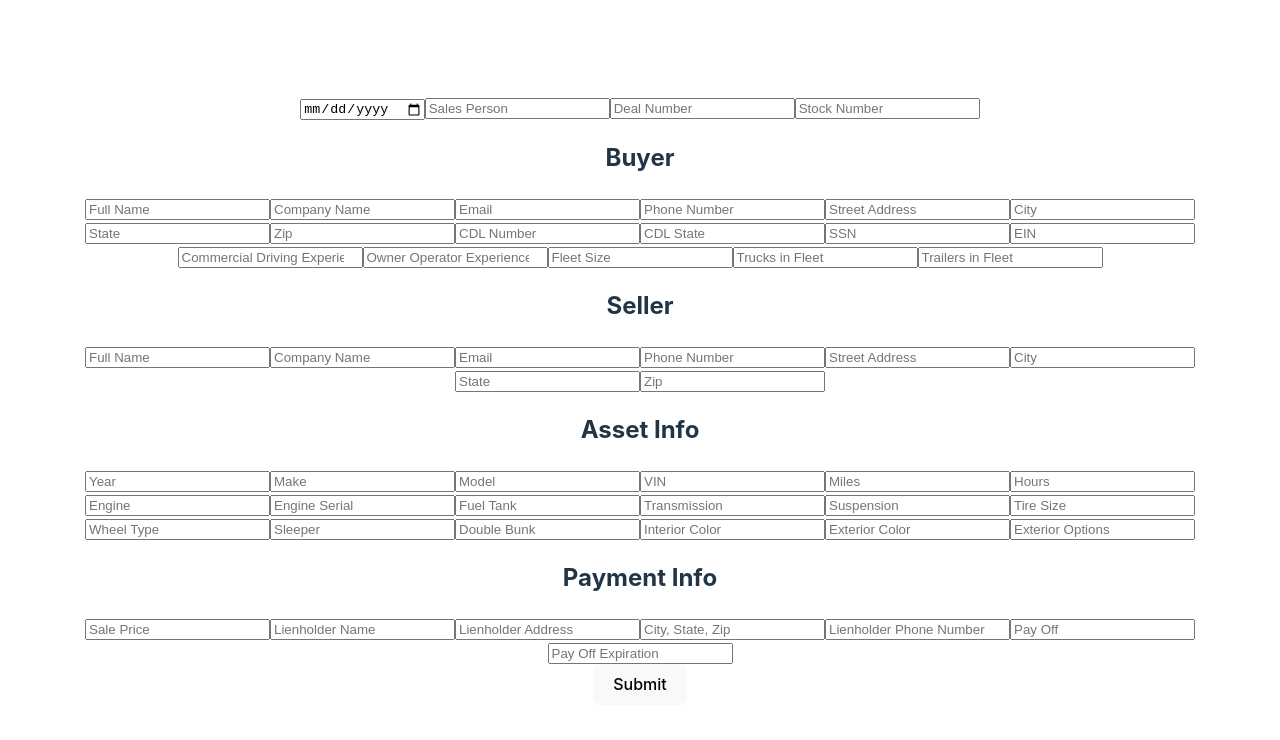
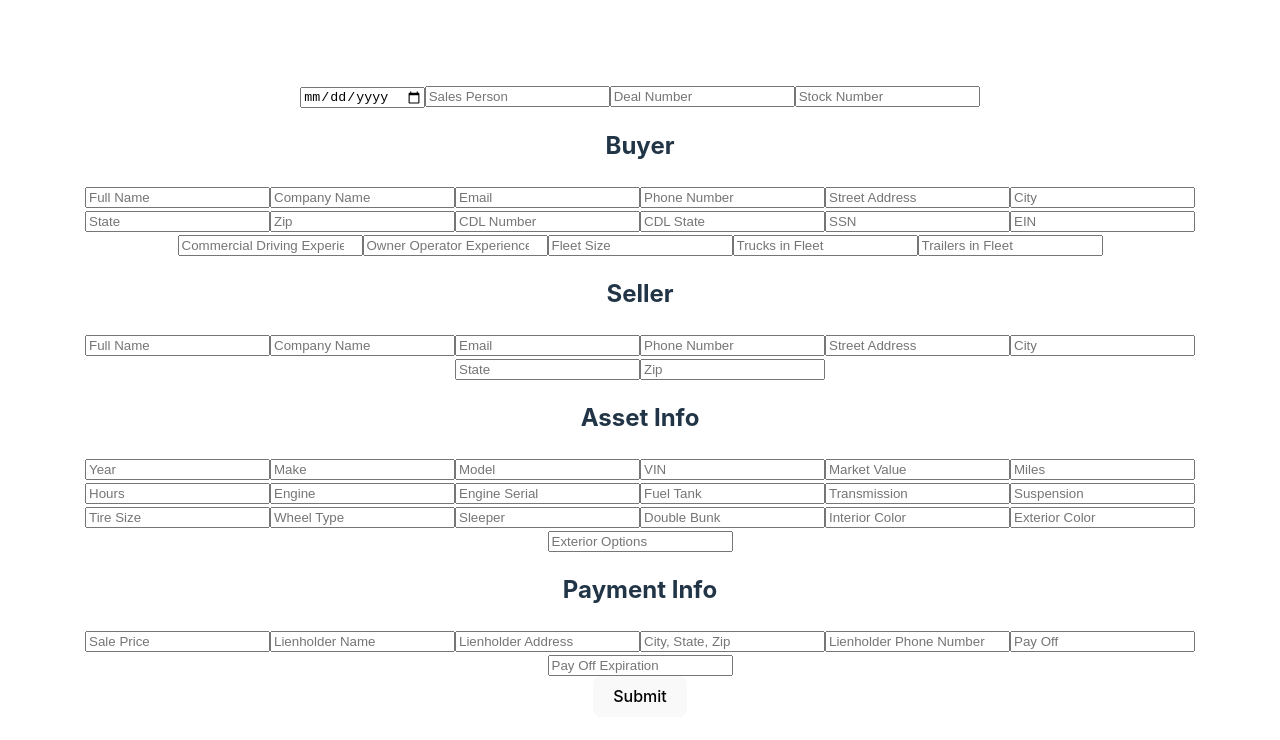
Before and after one commit to LuisGomez-238/OSCR, a React (Vite) app: page / in a window 1280 px wide. Shown: the top 740 px of the page. Built offline with nearby package versions, Linux system fonts and the light colour scheme.

Commit message:
added assetMarketValue field

```diff
--- a/src/App.jsx
+++ b/src/App.jsx
@@ -34,6 +34,7 @@ const App = () => {
         assetMake: '',
         assetModel: '',
         VIN: '',
+        assetMarketValue: '',
         assetMiles: '',
         assetHours: '',
         assetEngine: '',
@@ -125,6 +126,7 @@ const App = () => {
         setFieldText('assetMake', formData.assetMake);
         setFieldText('assetModel', formData.assetModel);
         setFieldText('VIN', formData.VIN);
+        setFieldText('assetMarketValue', formData.assetMarketValue);
         setFieldText('assetMiles', formData.assetMiles);
         setFieldText('assetHours', formData.assetHours);
         setFieldText('assetEngine', formData.assetEngine);
@@ -209,6 +211,7 @@ const App = () => {
                 <input type="text" name="assetMake" placeholder="Make" onChange={handleChange} />
                 <input type="text" name="assetModel" placeholder="Model" onChange={handleChange} />
                 <input type="text" name="VIN" placeholder="VIN" onChange={handleChange} />
+                <input type="text" name="assetMarketValue" placeholder="Market Value" onChange={handleChange} />
                 <input type="number" name="assetMiles" placeholder="Miles" onChange={handleChange} />
                 <input type="number" name="assetHours" placeholder="Hours" onChange={handleChange} />
                 <input type="text" name="assetEngine" placeholder="Engine" onChange={handleChange} />
```
